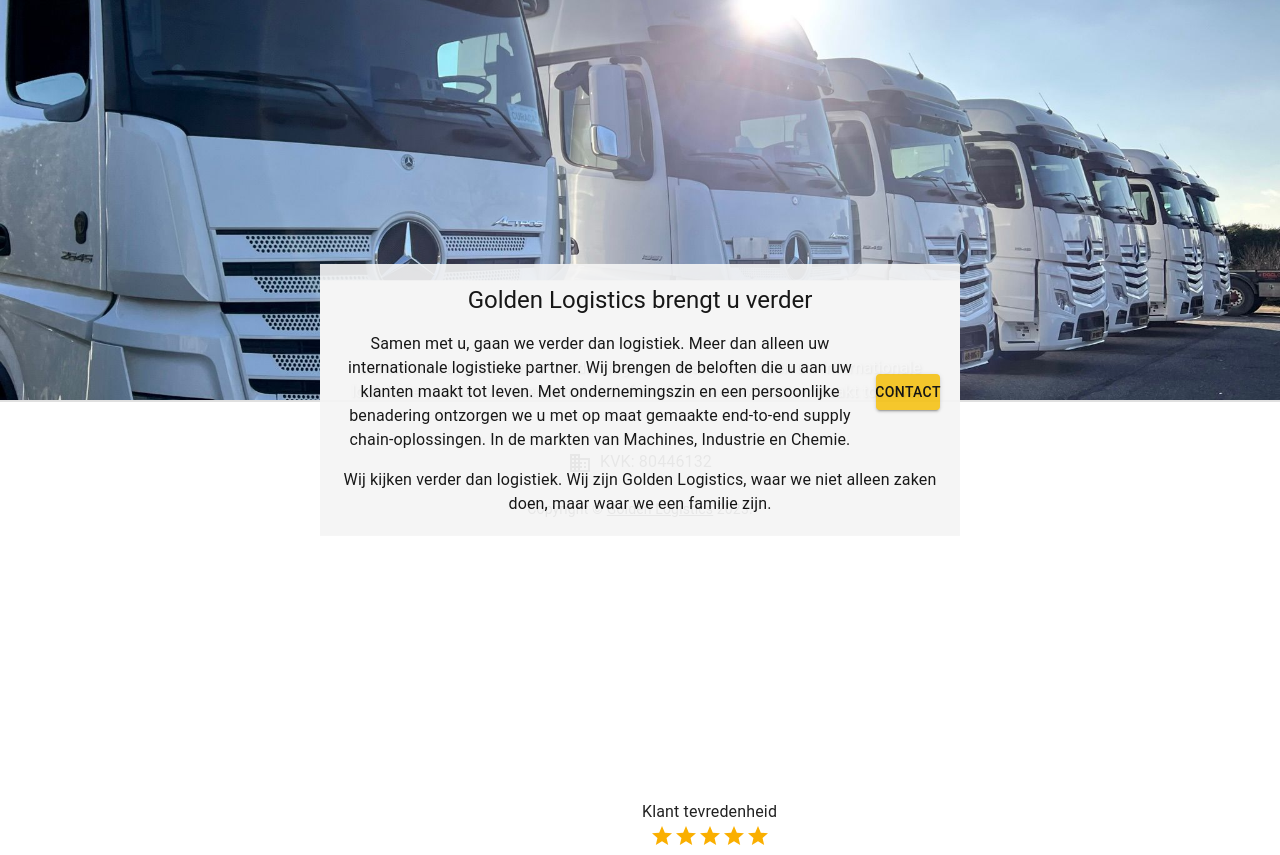
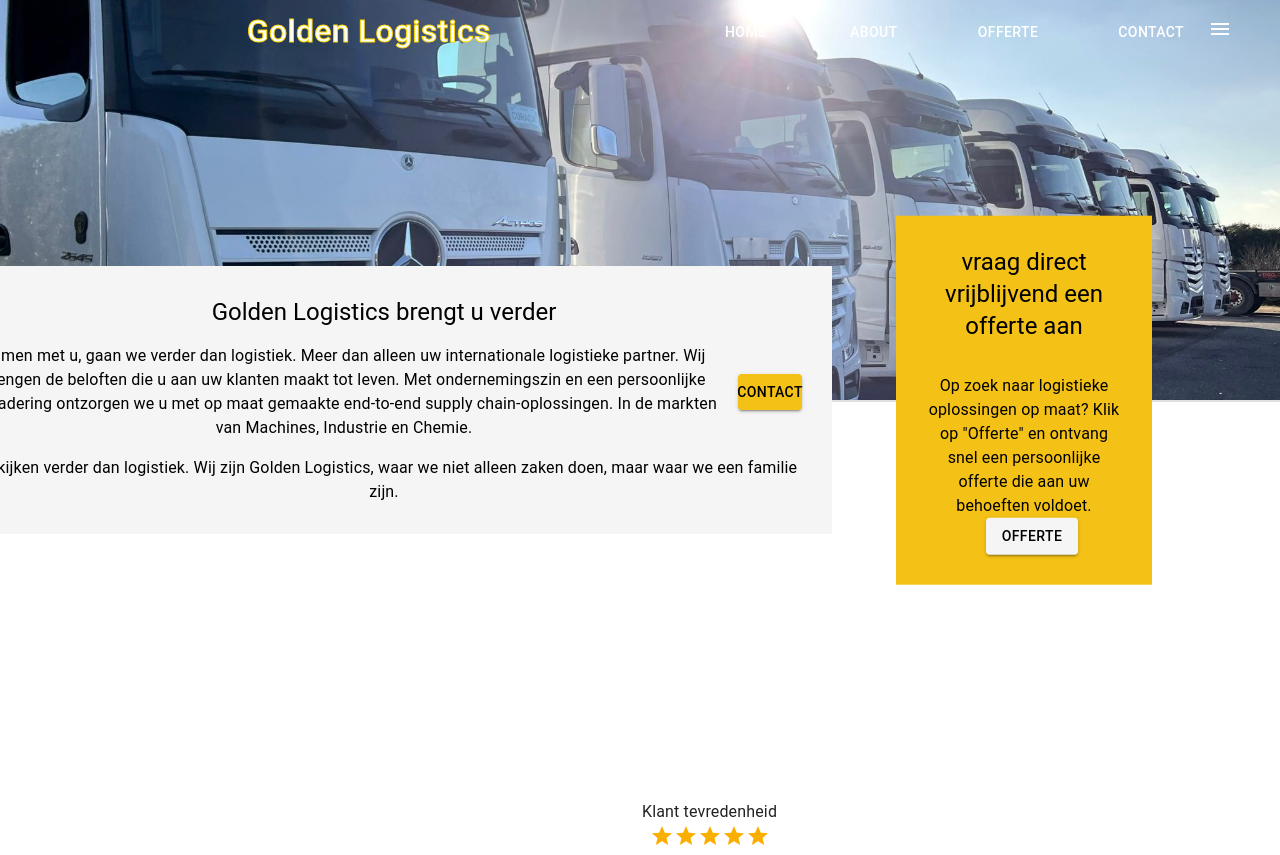
Before and after one commit to Relativiteit/golden_react, a React (Vite) app in the folder goldenlogistics/: page / in a window 1280 px wide. Built offline with nearby package versions, Linux system fonts and the light colour scheme.

Commit message:
added yellow card, added navbar, hover interaction, removed ghost card

```diff
--- a/goldenlogistics/src/App.tsx
+++ b/goldenlogistics/src/App.tsx
@@ -7,6 +7,9 @@
 import ProTip from './ProTip';
 import Banner from  "./components/ Banner"
 import BannerContent from './components/BannerContent';
+import BannerYellowContent from './components/BannerYellowContent';
+import ButtonAppBar from './components/ButtonAppBar';
+
 function Copyright() {
   return (
     <Typography variant="body2" color="text.secondary" align="center">
@@ -33,26 +36,24 @@
   return (
     <Box sx={{ display: 'flex', flexDirection: 'column', alignItems: 'center', justifyContent: 'center' }}>
       <Box sx={{  textAlign: 'center' }}>
+        <ButtonAppBar/>
         <Banner /> {/* Render the Banner component here */}
         <BannerContent/>
+        <BannerYellowContent/>
+
         <Divider />
 
-        <Modal open={isPhoneModalOpen} onClose={hidePhoneModal}>
-          <Box sx={{ position: 'absolute', top: '50%', left: '50%', transform: 'translate(-50%, -50%)', width: 400, bgcolor: 'background.paper', border: '2px solid #000', p: 4 }}>
-
-            <Typography variant="body2" color="text.secondary" style={{ fontSize: '2rem' }}>
-              Telefoon: +31618018080
-            </Typography>
-          </Box>
-        </Modal>
         <Divider />
         <Box sx= {{ position: 'absolute', top: '100%' ,left:'50%'}}>
           <Typography component="legend">
            Klant tevredenheid
           </Typography>
           <Rating name="read-only" defaultValue={5} readOnly />
+        </Box>
 
-        </Box>
+
+
+
         <ProTip />
         <Copyright />
       </Box>
--- a/goldenlogistics/src/components/ Banner.tsx
+++ b/goldenlogistics/src/components/ Banner.tsx
@@ -1,6 +1,5 @@
 import * as React from 'react';
 import Box from '@mui/material/Box';
-import Typography from '@mui/material/Typography';
 import truckRowImage from '../assets/truck_row.jpeg';
 
 function Banner() {
@@ -18,7 +17,7 @@
   const currentImage = images[currentImageIndex];
 
   return (
-    <Box
+    <Box // header picture
       sx={{
         position: 'relative',
         height: '50vh', // Set your desired height
@@ -38,34 +37,9 @@
           marginTop: 0,
         }}
       />
-      <Box
-        sx={{
-          position: 'absolute',
-          top: '100%',
-          left: '50%',
-          transform: 'translate(-50%, -50%)',
-          textAlign: 'center',
-          color: 'white',
-          padding: '20px',
-          backgroundColor: '#f5f5f5'
 
-        }}
-      >
-        <Typography variant="h4" sx={{ fontWeight: 'bold', mb: 2 }}
-            style={{
-            color: 'white', // Standard
-            fontSize: '2rem', // Adjust the font size as needed
-                 }}
->
-            Altijd Gouden Kwaliteit
-        </Typography>
-        <Typography variant="body1" style={{ textShadow: '1px 1px 2px rgba(0, 0, 0, 0.6)' }}>
-            Samen met u, gaan we verder dan logistiek. Meer dan alleen uw internationale logistieke partner. Wij brengen de beloften die u aan uw klanten maakt tot leven. Met ondernemingszin en een persoonlijke benadering ontzorgen we u met op maat gemaakte end-to-end supply chain-oplossingen. In de markten van Machines, Industrie en Chemie.
+      </Box>
 
-            Wij kijken verder dan logistiek. Wij zijn Golden Logistics, waar we niet alleen zaken doen, maar waar we een familie zijn.
-        </Typography>
-      </Box>
-    </Box>
   );
 }
 
--- a/goldenlogistics/src/components/BannerContent.tsx
+++ b/goldenlogistics/src/components/BannerContent.tsx
@@ -10,13 +10,13 @@
       sx={{
         position: 'absolute',
         top: '50%',
-        left: '50%',
+        left: '30%',
         transform: 'translate(-50%, -50%)',
         textAlign: 'center',
         color: 'black',
-        padding: '20px',
+        padding: '30px',
         backgroundColor: '#f5f5f5',
-        opacity: 0.9
+        opacity: 1
         // Semi-transparent background
       }}
     >
--- /dev/null
+++ b/goldenlogistics/src/components/BannerYellowContent.tsx
@@ -0,0 +1,41 @@
+// File: BannerContent.js
+import React from 'react';
+import Box from '@mui/material/Box';
+import Typography from '@mui/material/Typography';
+import Button from '@mui/material/Button';
+
+function BannerContent() {
+  return (
+    <Box
+      sx={{
+        position: 'absolute',
+        top: '50%',
+        left: '80%',
+        transform: 'translate(-50%, -50%)',
+        textAlign: 'center',
+        color: 'black',
+        padding: '30px',
+        backgroundColor: '#f4c216',
+        opacity: 1
+        // Semi-transparent background
+      }}
+    >
+        <Typography variant='h5'>
+            vraag direct vrijblijvend een offerte aan
+        </Typography>
+        <Box sx={{ display: 'flex', justifyContent: 'center', alignItems: 'center', mt: 2 }}>
+        <Typography variant="body1" >
+
+        </Typography>
+
+      </Box>
+      <Typography variant="body1" sx={{ mt: 2 }}>
+      Op zoek naar logistieke oplossingen op maat? Klik op "Offerte" en ontvang snel een persoonlijke offerte die aan uw behoeften voldoet.      </Typography>
+      <Button variant="contained" sx={{ ml: 2, color: 'black', backgroundColor: '#f5f5f5', width: 'fit-content'  }}>
+          Offerte
+        </Button>
+    </Box>
+  );
+}
+
+export default BannerContent;
--- a/goldenlogistics/src/components/ButtonAppBar.tsx
+++ b/goldenlogistics/src/components/ButtonAppBar.tsx
@@ -7,31 +7,51 @@
 import IconButton from '@mui/material/IconButton';
 import MenuIcon from '@mui/icons-material/Menu';
 
+const buttonStyle = {
+  marginRight: 8,
+  '&:hover': {
+    backgroundColor: '#f4c216', // Change background color on hover
+    color: 'black', // Change text color on hover
+  },
+};
+const buttonStyleIcon = {
+  marginRight: 2,
+  '&:hover': {
+    backgroundColor: '#f4c216', // Change background color on hover
+    color: 'black', // Change text color on hover
+  },
+};
+
 export default function ButtonAppBar() {
   return (
     <Box sx={{ flexGrow: 1 }}>
-      <AppBar position="static">
-        <Toolbar>
+      <AppBar position="fixed" sx={{ backgroundColor: 'transparent', boxShadow: 'none' }}>
+             <Toolbar >
           <IconButton
             size="large"
-            edge="start"
+            edge="end"
             color="inherit"
             aria-label="menu"
-            sx={{ mr: 2 }}
-          >
+            sx={{ ...buttonStyleIcon, position: 'absolute', top: 5, right: 20 }}
+            s
+            >
             <MenuIcon />
+
           </IconButton>
-          <Typography variant="h6" component="div" sx={{ flexGrow: 1 }}  style={{
-  color: 'white',
-  WebkitTextStroke: '1px #FFD700', // For Webkit (Chrome, Safari)
-  textStroke: '1px #FFD700', // Standard
-  fontSize: '2rem', // Adjust the font size as needed
-}}>
+          <Typography variant="h6" component="div" sx={{ flexGrow: 1 }}  style={{ color: 'white',
+          WebkitTextStroke: '1px #FFD700', // For Webkit (Chrome, Safari)textStroke: '1px #FFD700', // Standard
+          fontSize: '2rem', // Adjust the font size as needed
+            }}>
             Golden Logistics
           </Typography>
-          <Button color="inherit">Diensten</Button>
-          <Button color="inherit">Offerte</Button>
-        </Toolbar>
+          <Button color="inherit" sx={{ ...buttonStyle }}>Home</Button> {/* Adjust margin right */}
+          <Button color="inherit" sx={{ ...buttonStyle }}>About</Button> {/* Adjust margin right */}
+          <Button color="inherit" sx={{ ...buttonStyle }}>Offerte</Button> {/* Adjust margin right */}
+          <Button color="inherit" sx={{ ...buttonStyle }}>Contact</Button> {/* Adjust margin right */}
+
+
+
+          </Toolbar>
       </AppBar>
     </Box>
   );
```
Also changed, not shown: goldenlogistics/src/ContactPage.tsx (added, +16 -0 lines).
